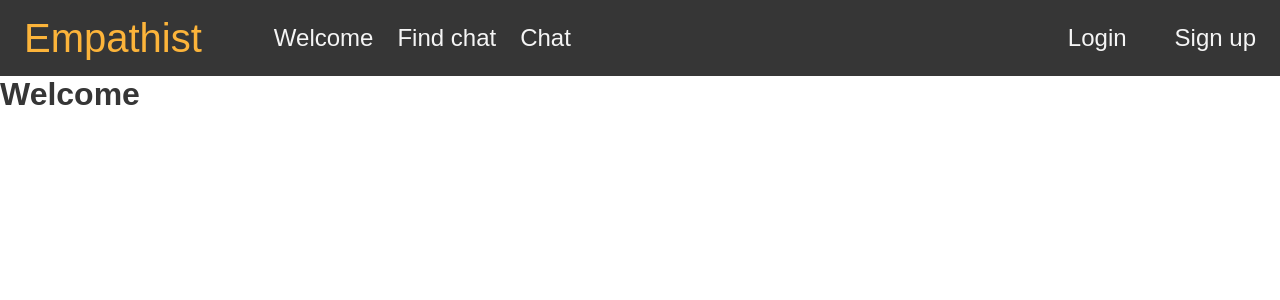
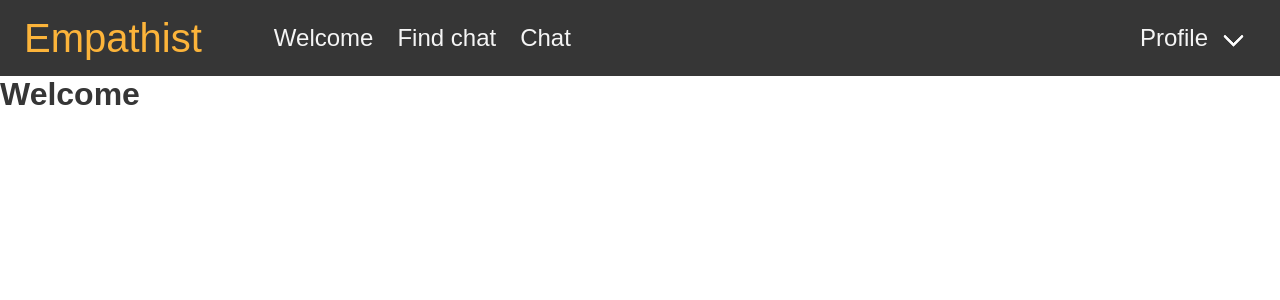
Before and after one commit to rakenduste-programmeerimine-2022/empathist, a React (Create React App) app in the folder client/: page / in a window 1280 px wide. Shown: the top 300 px of the page. Built offline with nearby package versions, Linux system fonts and the light colour scheme.

Commit message:
added dropdown user menu to navbar

```diff
--- a/client/src/App.css
+++ b/client/src/App.css
@@ -12,5 +12,12 @@
 @media screen and (max-width: 1023px) {
   .navbar-menu .navbar-item:hover{
     color: var(--dark) !important
+  }
+  .navbar-link:hover{
+    color: var(--dark) !important;
+  }
 }
+
+.navbar-dropdown .navbar-item:hover{
+  color: var(--dark) !important;
 }
--- a/client/src/components/global/Navbar.js
+++ b/client/src/components/global/Navbar.js
@@ -49,18 +49,23 @@ const Navbar = () => {
             </Link>
           </div>
           <div className="navbar-end">
+            <div className="navbar-item has-dropdown is-hoverable mr-3">
+              <div className="navbar-link has-text-light">Profile</div>
+              <div className="navbar-dropdown is-right has-background-dark">
                 <Link
-              className="navbar-item is-size-4 mx-3 has-text-light has-text-light"
+                  className="navbar-item is-size-4 has-text-light"
                   to="login"
                 >
                   Login
                 </Link>
                 <Link
-              className="navbar-item is-size-4 mx-3 has-text-light"
+                  className="navbar-item is-size-4 has-text-light"
                   to="signup"
                 >
                   Sign up
                 </Link>
+              </div>
+            </div>
           </div>
         </div>
       </nav>
```
Lines whose indentation alone changed are shown as unchanged.
